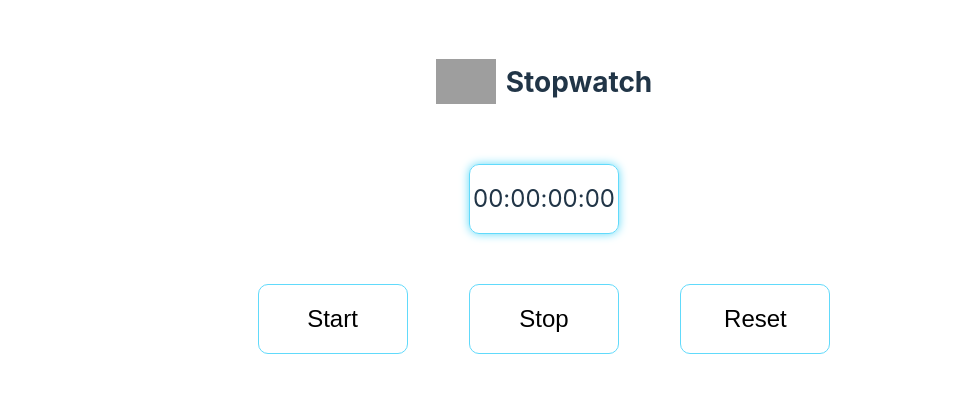
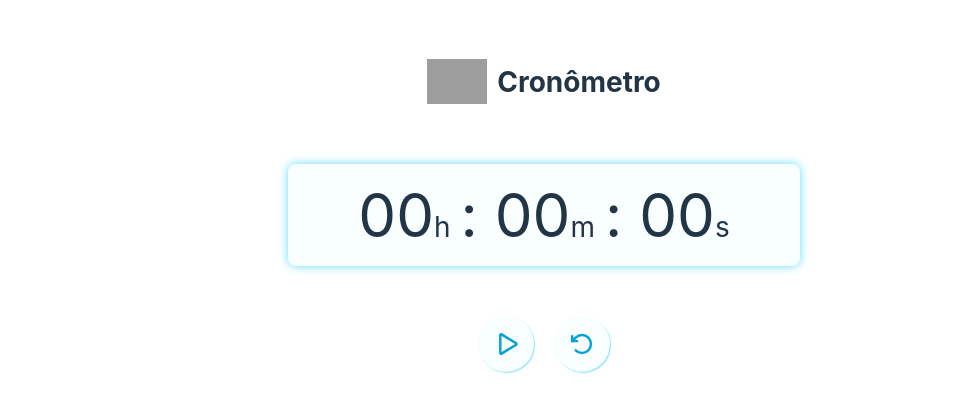
Before and after one commit to hortenciacortes/simple-react-projects, a React (Vite) app: page / in a window 1280 px wide. Shown: the part 623-1034 px from the top of the page, without its empty margins (96-1057 px from the left). Built offline with nearby package versions, Linux system fonts and the light colour scheme; grey boxes are pictures that could not be loaded.

Commit message:
update layout with new icons and round buttons

```diff
--- a/src/projects/Stopwatch/index.jsx
+++ b/src/projects/Stopwatch/index.jsx
@@ -1,3 +1,4 @@
+import { ArrowCounterClockwise, Pause, Play } from 'phosphor-react';
 import { useStopwatch } from 'react-timer-hook';
 import './styles.scss';
 
@@ -6,7 +7,7 @@ export function Stopwatch() {
     seconds,
     minutes,
     hours,
-    days,
+    isRunning,
     start,
     pause,
     reset,
@@ -17,22 +18,23 @@ export function Stopwatch() {
     <section className='container'>
       <div className='title'>
         <img src='src/assets/stopwatch.png' alt='Imagem de uma mão segurando um relógio' />
-        <h2>Stopwatch</h2>
+        <h2>Cronômetro</h2>
       </div>
 
       <div className="contain-stopwatch">
 
         <div className="card">
-          <span>{days < 10 ? `0${days}` : days}</span>:
-          <span>{hours < 10 ? `0${hours}` : hours}</span>:
-          <span>{minutes < 10 ? `0${minutes}` : minutes}</span>:
-          <span>{seconds < 10 ? `0${seconds}` : seconds}</span>
+          <span>{hours < 10 ? `0${hours}` : hours}</span>
+          <span>: {minutes < 10 ? `0${minutes}` : minutes}</span>
+          <span>: {seconds < 10 ? `0${seconds}` : seconds}</span>
         </div>
 
         <div className='buttons'>
-          <button className="card" onClick={start}>Start</button>
-          <button className="card" onClick={pause}>Stop</button>
-          <button className="card" onClick={reset}>Reset</button>
+          {isRunning ?
+            <button className="card" onClick={pause}><Pause size={26} color="#04a0d9" weight="bold" /></button> :
+            <button className="card" onClick={start}><Play size={26} color="#04a0d9" weight="bold" /></button>
+          }
+          <button className="card" onClick={() => reset(false, false)}><ArrowCounterClockwise size={26} color="#04a0d9" weight="bold" /></button>
         </div>
 
       </div>
--- a/src/projects/Stopwatch/styles.scss
+++ b/src/projects/Stopwatch/styles.scss
@@ -4,36 +4,53 @@
   align-items: center;
   justify-content: center;
 
-  div.card {
-    box-shadow: 0 0 10px #61daf8;
-  }
-
   .card {
     display: flex;
     align-items: center;
     justify-content: center;
-    width: 150px;
-    height: 70px;
-    font-size: 24px;
-    border: 1px solid #61DAFB;
-    border-radius: 10px;
-    padding: 30px;
+    background-color: rgba(97, 218, 251, 0.0392156863);
+    padding: 15px;
+  }
+
+  div.card {
+    width: 50%;
+    font-size: 60px;
+    border-radius: 8px;
+    box-shadow: 0 0 10px #61daf8;
+
+    span {
+      padding: 0px 5px;
+      line-height: normal;
+    }
+
+    span::after {
+      content: 'h';
+      font-size: 28px;
+    }
+
+    span:nth-child(2)::after {
+      content: 'm';
+    }
+
+    span:nth-child(3)::after {
+      content: 's';
+    }
   }
 
   .buttons {
     display: flex;
     align-items: center;
-    justify-content: space-around;
-    width: 60%;
     margin-top: 50px;
     gap: 20px;
 
     button {
-      background-color: transparent;
+      border: none;
+      border-radius: 50%;
+      box-shadow: 1px 1px 1px rgb(97 218 251 / 73%);
       cursor: pointer;
 
       &:hover {
-        color: #61DAFB;
+        background-color: rgba(97, 218, 251, 0.218);
       }
     }
   }
```
